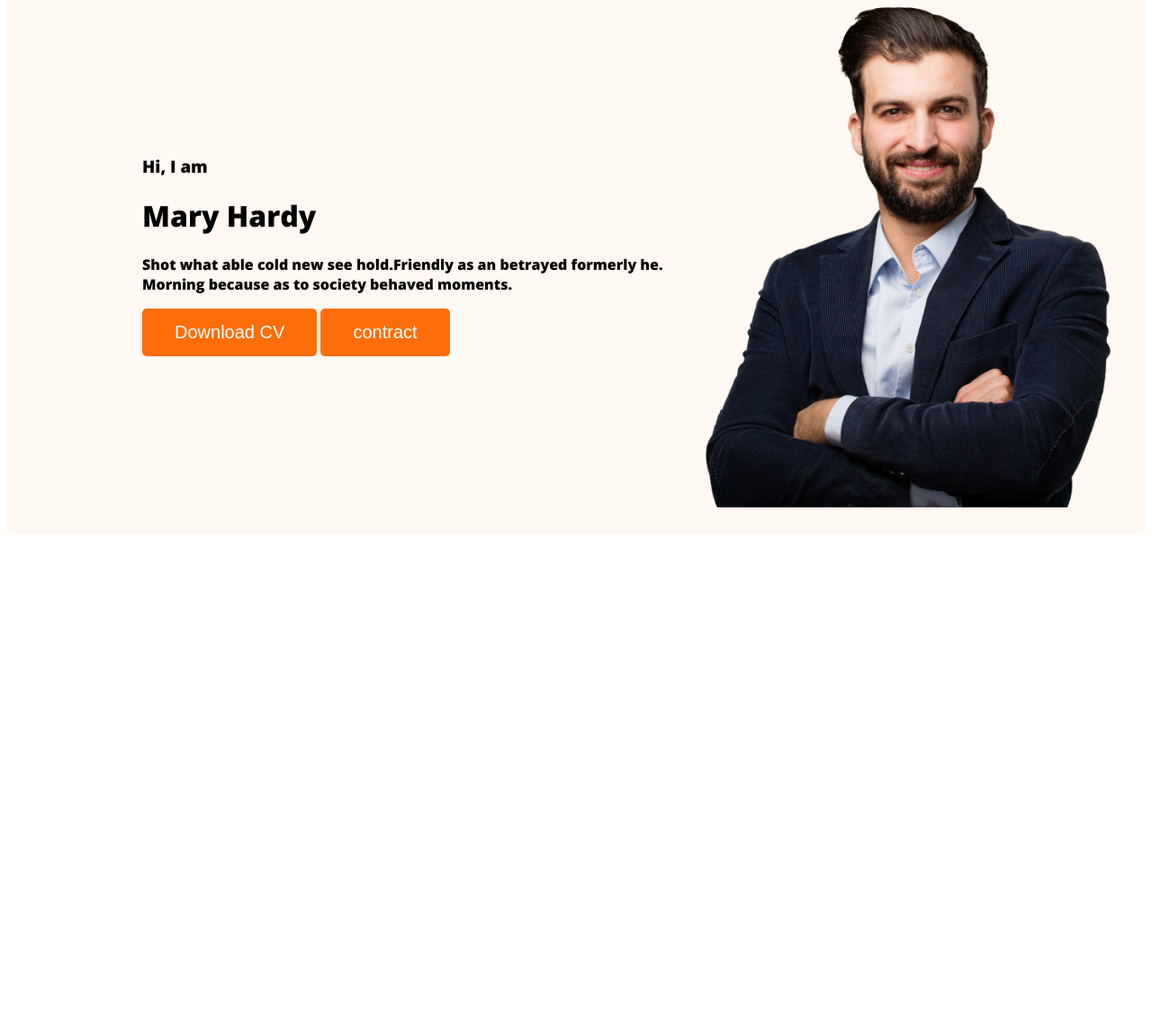
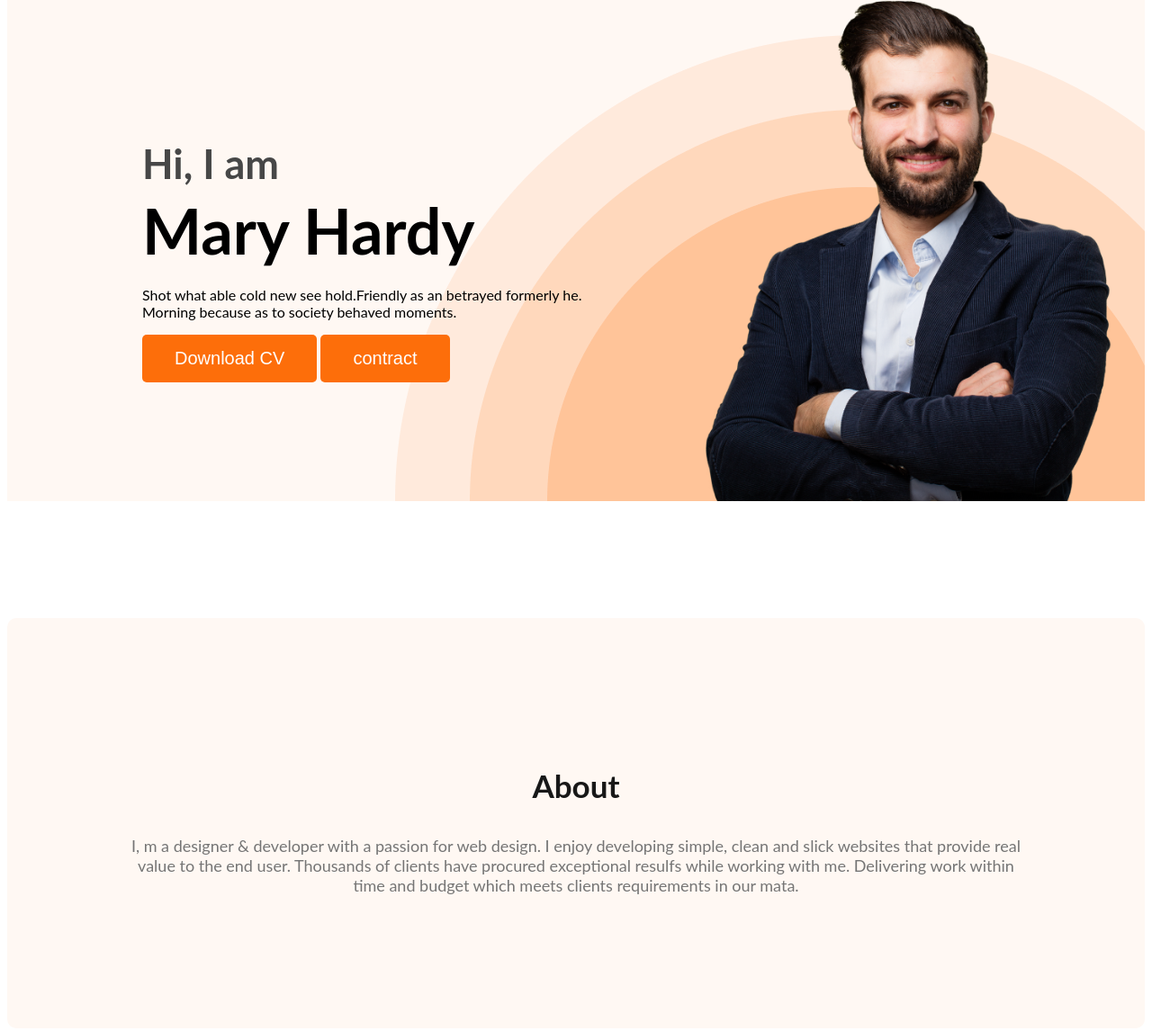
Before and after one commit to mdalaminariya/devloper-portfolio, a plain HTML site: page index.html in a window 1280 px wide. Shown: the part 204-1350 px from the top of the page at 90% size. Before the commit the page ends 806 px from the top, so only its background shows below. Drawn offline with nearby package versions, Linux system fonts and the light colour scheme.

Commit message:
add new items

```diff
--- a/index.html
+++ b/index.html
@@ -23,7 +23,7 @@
                 <div class="banner-content">
                     <h3 class="banner-getting">Hi, I  am</h3>
                     <h1 class="banner-title">Mary Hardy</h1>
-                    <p>Shot what able cold new see hold.Friendly as an betrayed formerly he. Morning because as to society behaved moments.</p>
+                    <p class="banner-description">Shot what able cold new see hold.Friendly as an betrayed formerly he. Morning because as to society behaved moments.</p>
                     <button class="btn-primary">Download CV</button>
                     <button class="btn-primary">contract</button>
                 </div>
@@ -31,7 +31,12 @@
             </div>
     </header>
     <main>
-
+        <section class="about">
+            <h3 class="section-title">About</h3>
+            <p class="section-description">
+                I, m a designer & developer with a passion for web design. I enjoy developing simple, clean and slick websites that provide real value to the end user. Thousands of clients have procured exceptional resulfs while working with me. Delivering work within time and budget which meets clients requirements in our mata.
+            </p>
+        </section>
     </main>
     <footer>
 
--- a/style/style.css
+++ b/style/style.css
@@ -1,7 +1,6 @@
 /* common shared style */
 body {
     font-family: 'Lato', 'sans-serif';
-    font-family: 'Open Sans', sans-serif;
 }
 
 .text-primary {
@@ -18,6 +17,19 @@ body {
     padding: 15px 36px;
 }
 
+.section-title {
+    color: #181818;
+    text-align: center;
+    font-size: 35px;
+    font-weight: 700;
+}
+
+.section-description {
+    color:  #757575;
+    text-align: center;
+    font-size: 18px;
+}
+
 /* nev related style */
 nav {
     display: flex;
@@ -27,7 +39,7 @@ nav {
 }
 
 .nav-title {
-    color: var(--Dark-01, #181818);
+    color: #181818;
     font-size: 45px;
     font-weight: 800;
     line-height: normal;
@@ -47,15 +59,49 @@ nav a {
     text-decoration: none;
     color: #474747;
 }
+
 /* header related style */
-.header{
+.header {
     background: #FFF8F3;
+    background-image: url('../images/header_bg.png');
+    background-repeat: no-repeat;
+    background-position: bottom right;
 }
-.banner{
-    padding: 30px 30px 30px 150px;
+
+.banner {
+    padding: 30px 30px 0px 150px;
     display: flex;
     align-items: center;
+    justify-content: space-between;
 }
-.banner .profile-picture{
+
+.banner-content {
+    max-width: 500px;
+}
+
+.banner .profile-picture {
     width: 500px;
 }
+
+.banner-getting {
+    font-size: 45px;
+    color: #474747;
+    margin-bottom: 0px;
+}
+
+.banner-title {
+    font-size: 70px;
+    font-weight: 700;
+    margin-top: 5px;
+    margin-bottom: 20px;
+}
+
+/* main section style */
+
+/* about section style */
+.about {
+    padding: 130px;
+    border-radius: 10px;
+    background: #FFF8F3;
+    margin: 130px 0px;
+}
```
